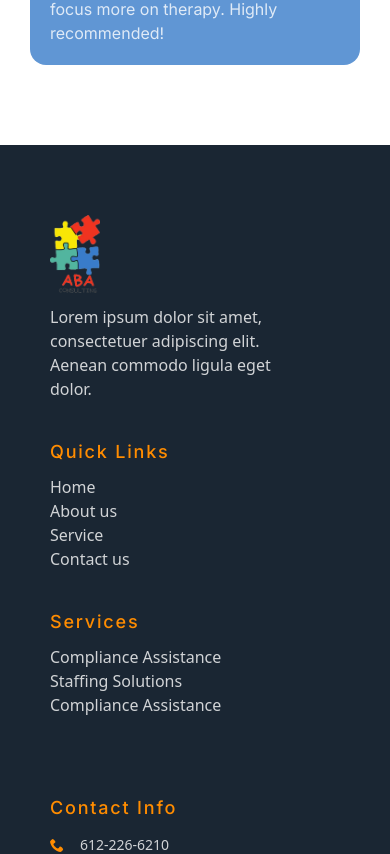
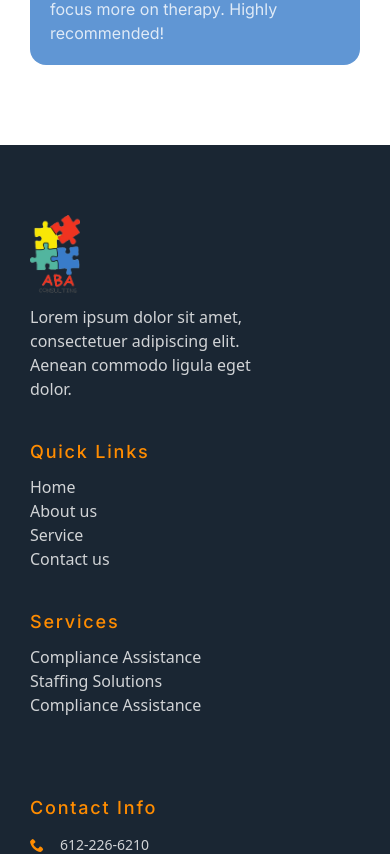
Before and after one commit to mahimnxt23/ABA-Consultancy-Copy, a React (Vite) app: page / in a window 390 px wide. Shown: the part 8773-9627 px from the top of the page. Built offline with nearby package versions, Linux system fonts and the light colour scheme.

Commit message:
footer margin remove

```diff
--- a/src/ClientSide/Shared/Footer/Footer.jsx
+++ b/src/ClientSide/Shared/Footer/Footer.jsx
@@ -212,7 +212,7 @@ const Footer = () => {
         </div>
 
         <div className="lg:hidden block">
-          <div className="container px-5 pt-24 mx-auto grid grid-cols-1 md:grid-cols-2 md:gap-x-10">
+          <div className="container  pt-24 mx-auto grid grid-cols-1 md:grid-cols-2 md:gap-x-10">
             {/* Left Section (Logo + Quick Links) */}
             <div>
               {/* Logo Section */}
```
